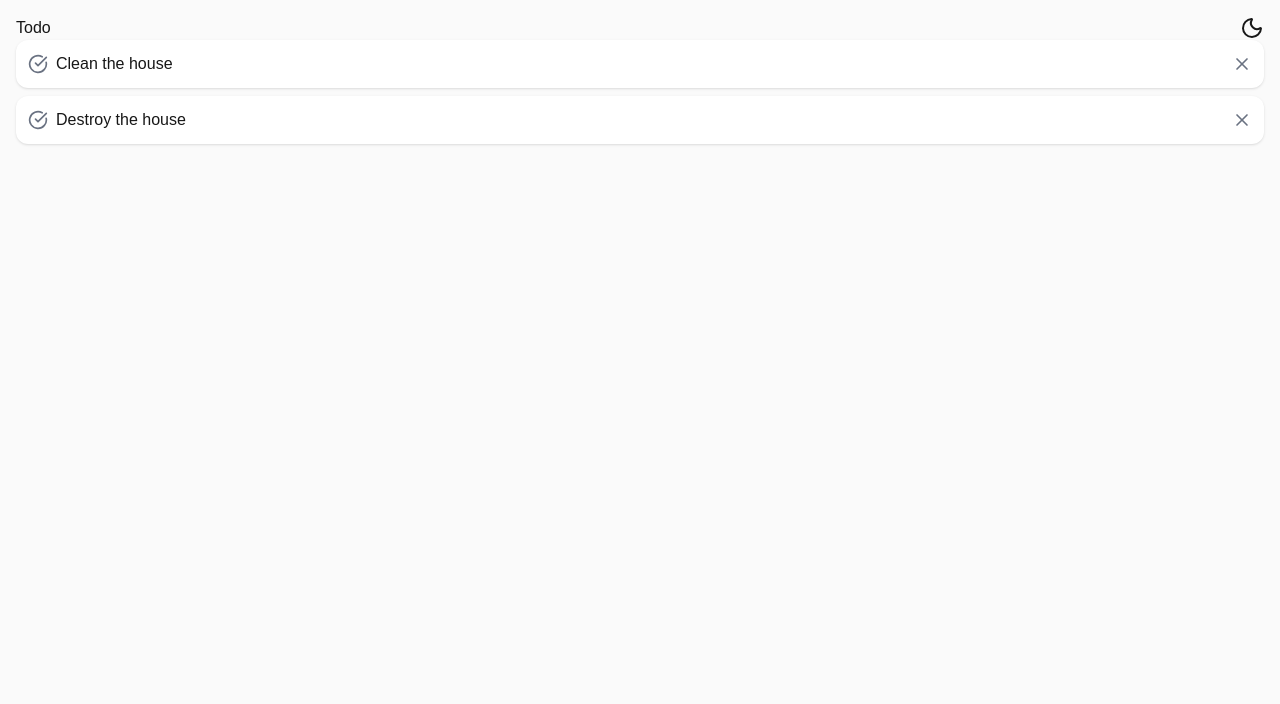
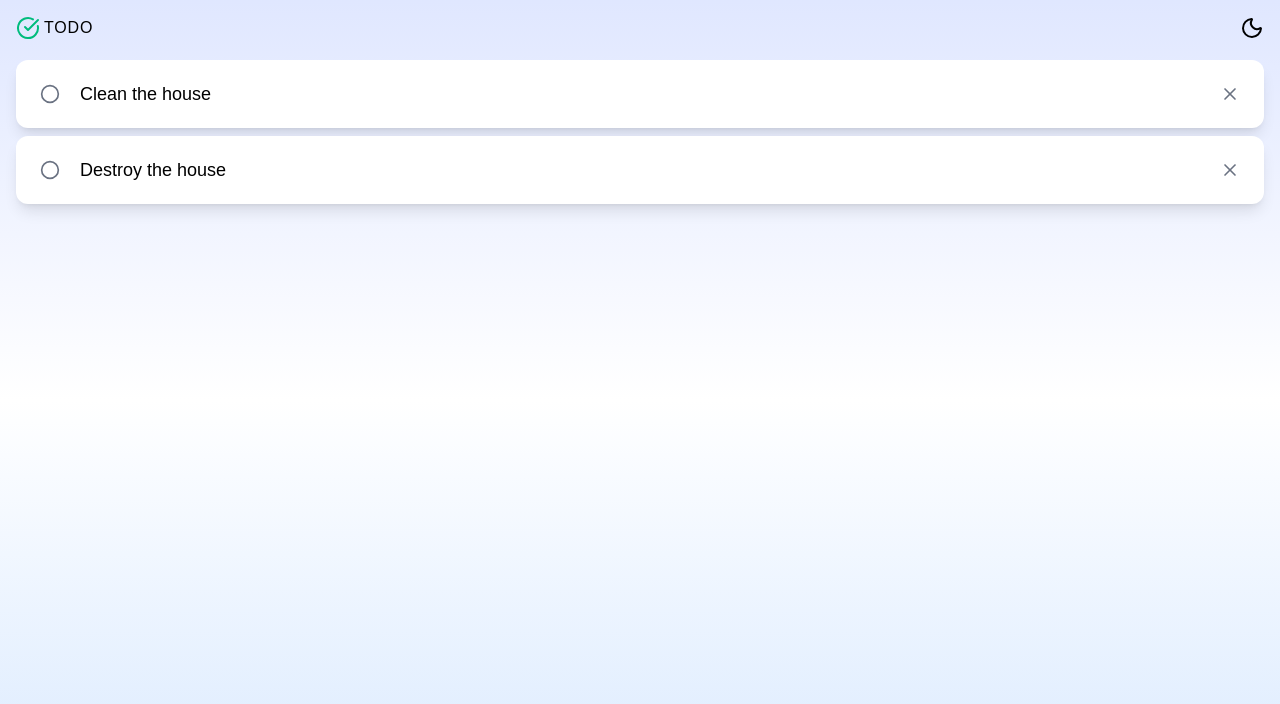
Before and after one commit to viviantangdev/todo, a React (Vite) app: page / in a window 1280 px wide. Shown: the top 704 px of the page. Built offline with nearby package versions, Linux system fonts and the light colour scheme.

Commit message:
refactor and styling

```diff
--- a/src/App.tsx
+++ b/src/App.tsx
@@ -1,4 +1,5 @@
 import { CircleCheckBig, X } from 'lucide-react';
+import CompleteButton from './components/CompleteButton';
 import { ThemeButton } from './components/ThemeButton';
 import { useTodos } from './hooks/useTodos';
 
@@ -6,10 +7,13 @@ function App() {
   const { todos, deleteTodo, toggleComplete } = useTodos();
 
   return (
-    <div className='p-4'>
+    <div className=' space-y-5 p-4'>
       <header>
         <div className='flex justify-between items-center'>
-          <h1>Todo</h1>
+          <h1 className='flex items-center gap-1'>
+            <CircleCheckBig className='completeIcon text-shadow-lg' />
+            <span className='tracking-wider'>TODO</span>
+          </h1>
           <ThemeButton />
         </div>
       </header>
@@ -19,21 +23,27 @@ function App() {
             return (
               <li
                 key={todo.id}
-                className='flex items-center justify-between gap-3 p-3 rounded-xl shadow-sm bg-white dark:bg-gray-800'
+                className='flex items-center justify-between gap-3 p-3 rounded-xl shadow-lg card'
               >
                 <div className='flex items-center gap-2 flex-1 min-w-0'>
-                  <CircleCheckBig
+                  <CompleteButton
+                    item={todo}
                     onClick={() => toggleComplete(todo.id)}
-                    className={`flex-none h-5 w-5 ${
-                      todo.completed ? 'text-blue-500' : 'text-gray-500'
-                    } cursor-pointer`}
                   />
-                  <p className='flex-1 min-w-0 truncate'>{todo.title}</p>
+                  <p
+                    className={`flex-1 min-w-0 truncate text-lg text-shadow-2xs${
+                      todo.completed && ' text-gray-400'
+                    }`}
+                  >
+                    {todo.title}
+                  </p>
                 </div>
-                <X
+                <button
                   onClick={() => deleteTodo(todo.id)}
-                  className='flex-none h-5 w-5 text-gray-500 hover:text-red-500 cursor-pointer'
-                />
+                  className=' flex-none p-3 text-gray-500 hover:text-red-500 cursor-pointer'
+                >
+                  <X className='h-5 w-5 ' />
+                </button>
               </li>
             );
           })}
--- /dev/null
+++ b/src/components/CompleteButton.tsx
@@ -0,0 +1,21 @@
+import { Circle, CircleCheckBig } from 'lucide-react';
+import type { TodoItem } from '../context/todosContext';
+
+type CompleteButtonProps = {
+  item: TodoItem;
+  onClick: () => void;
+};
+
+const CompleteButton = ({ item, onClick }: CompleteButtonProps) => {
+  return (
+    <button onClick={onClick} className=' flex-none p-3 cursor-pointer'>
+      {item.completed ? (
+        <CircleCheckBig className='h-5 w-5 completeIcon' />
+      ) : (
+        <Circle className='h-5 w-5  unCompleteIcon' />
+      )}
+    </button>
+  );
+};
+
+export default CompleteButton;
--- a/src/components/ThemeButton.tsx
+++ b/src/components/ThemeButton.tsx
@@ -5,7 +5,7 @@ export const ThemeButton = () => {
   const { theme, toggleTheme } = useTheme();
 
   return (
-    <button type='button'>
+    <button type='button' className='cursor-pointer'>
       {theme === 'light' ? (
         <Moon onClick={toggleTheme} />
       ) : (
--- a/src/context/todosContext.tsx
+++ b/src/context/todosContext.tsx
@@ -2,7 +2,7 @@
 import { createContext } from 'react';
 import { useLocalStorage } from '../hooks/useLocalStorage';
 
-type TodoItem = {
+export type TodoItem = {
   id: string;
   title: string;
   completed: boolean;
--- a/src/index.css
+++ b/src/index.css
@@ -5,9 +5,26 @@
   --font-display: "Oswald", sans-serif;
 }
 
-body {
-  @apply bg-neutral-50 text-neutral-900 font-display;
+
+  body {
+    @apply h-screen w-screen font-display text-black
+    bg-linear-0 from-blue-100 via-white to-indigo-100;
+    @variant dark {
+      @apply text-white
+      bg-linear-0 from-blue-950/80 via-slate-900 to-black;
+    }
+  }
+
+.card{
+  @apply bg-white;
   @variant dark {
-    @apply bg-neutral-900 text-neutral-50;
+    @apply bg-slate-800;
   }
 }
+
+.completeIcon{
+  @apply text-emerald-500;
+}
+.unCompleteIcon{
+  @apply text-gray-500;
+}
```
